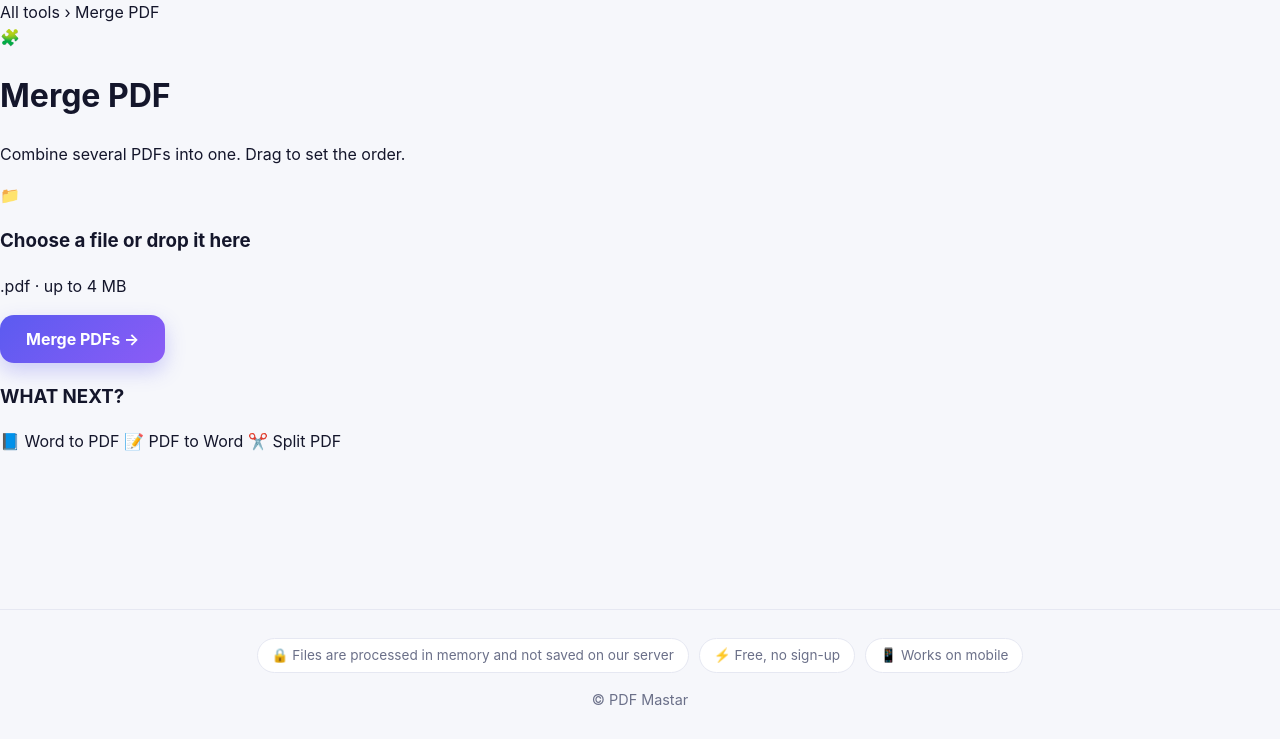
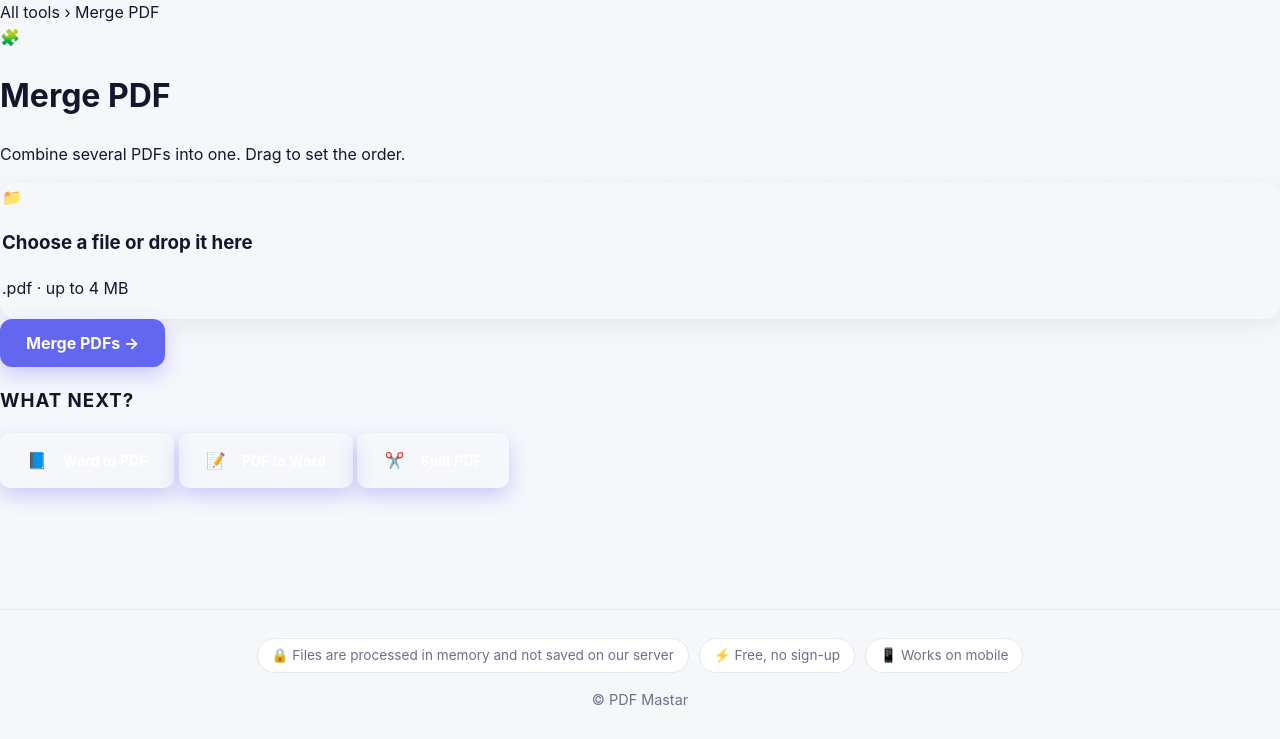
Before and after one commit to itx-ihtii-shaam/pdf-mastar, a Flask app: page /merge in a window 1280 px wide. Shown: the part 61-800 px from the top of the page. Run offline with Flask 3, Linux system fonts and the light colour scheme; some libraries are stand-ins or nearby versions.

Commit message:
Update tool.html

```diff
--- a/templates/tool.html
+++ b/templates/tool.html
@@ -3,72 +3,77 @@
 {% block title %}{{ tool.title }} - {{ SITE_NAME }}{% endblock %}
 
 {% block content %}
-<div class="tool-page">
-    <div class="breadcrumb">
+<div class="tool-page container">
+    <div class="breadcrumb mb-4">
         <a href="/">All tools</a> &rsaquo; <span>{{ tool.title }}</span>
     </div>
 
-    <div class="tool-header">
-        <div class="tool-icon-large">{{ tool.icon }}</div>
-        <h1>{{ tool.title }}</h1>
-        <p class="subtitle">{{ tool.desc }}</p>
+    <div class="tool-header text-center mb-4">
+        <div class="tool-icon-large display-4 mb-2">{{ tool.icon }}</div>
+        <h1 class="tool-title">{{ tool.title }}</h1>
+        <p class="subtitle text-muted">{{ tool.desc }}</p>
     </div>
 
+    <div class="row justify-content-center">
+        <div class="col-md-8 col-lg-6">
             <form id="tool-form" action="/{{ tool.slug }}" method="POST" enctype="multipart/form-data">
-        <div class="upload-box" id="drop-zone">
+                <div class="upload-box card text-center p-4 border-dashed" id="drop-zone" style="cursor: pointer; background: rgba(255, 255, 255, 0.03); border: 2px dashed rgba(255, 255, 255, 0.15); border-radius: 16px;">
                     <input type="file" id="file-input" name="files" accept="{{ tool.accept }}" {% if tool.multiple %}multiple{% endif %} style="display: none;">
                     <div class="upload-content" id="upload-prompt">
-                <div class="folder-icon">📁</div>
-                <h3 id="upload-label">Choose a file or drop it here</h3>
-                <p class="file-limits">{{ tool.accept }} &middot; up to {{ max_mb }} MB</p>
+                        <div class="folder-icon display-4 mb-2">📁</div>
+                        <h3 id="upload-label" class="h5 font-weight-bold">Choose a file or drop it here</h3>
+                        <p class="file-limits text-muted small mb-0">{{ tool.accept }} &middot; up to {{ max_mb }} MB</p>
                     </div>
                 </div>
 
+                <!-- Selected File Preview Container -->
                 <div id="file-preview-list" style="display: none; margin-top: 16px;"></div>
 
                 {% if tool.fields %}
-        <div class="tool-options card">
+                <div class="tool-options card p-3 mt-3" style="background: rgba(255, 255, 255, 0.03); border: 1px solid rgba(255, 255, 255, 0.1); border-radius: 12px;">
                     {% for field in tool.fields %}
-            <div class="form-group">
-                <label for="field-{{ field.name }}">{{ field.label }}</label>
+                    <div class="form-group mb-3">
+                        <label for="field-{{ field.name }}" class="small text-light">{{ field.label }}</label>
                         {% if field.type == 'select' %}
-                <select name="{{ field.name }}" id="field-{{ field.name }}" class="form-control">
+                        <select name="{{ field.name }}" id="field-{{ field.name }}" class="form-control bg-dark text-light border-secondary">
                             {% for opt_val, opt_lbl in field.options %}
                             <option value="{{ opt_val }}">{{ opt_lbl }}</option>
                             {% endfor %}
                         </select>
                         {% elif field.type == 'number' %}
-                <input type="number" name="{{ field.name }}" id="field-{{ field.name }}" class="form-control" placeholder="{{ field.placeholder or '' }}" {% if field.required %}required{% endif %}>
+                        <input type="number" name="{{ field.name }}" id="field-{{ field.name }}" class="form-control bg-dark text-light border-secondary" placeholder="{{ field.placeholder or '' }}" {% if field.required %}required{% endif %}>
                         {% else %}
-                <input type="{{ field.type }}" name="{{ field.name }}" id="field-{{ field.name }}" class="form-control" placeholder="{{ field.placeholder or '' }}" {% if field.required %}required{% endif %}>
+                        <input type="{{ field.type }}" name="{{ field.name }}" id="field-{{ field.name }}" class="form-control bg-dark text-light border-secondary" placeholder="{{ field.placeholder or '' }}" {% if field.required %}required{% endif %}>
                         {% endif %}
                         {% if field.hint %}
-                <small class="form-text">{{ field.hint }}</small>
+                        <small class="form-text text-muted">{{ field.hint }}</small>
                         {% endif %}
                     </div>
                     {% endfor %}
                 </div>
                 {% endif %}
 
-        <div class="action-bar">
-            <button type="submit" class="btn btn-primary" id="submit-btn">
+                <div class="text-center mt-4 mb-3">
+                    <button type="submit" class="btn btn-primary btn-lg px-5 py-2 font-weight-bold" id="submit-btn" style="border-radius: 12px; background: #6366f1; border: none;">
                         {{ tool.button }} &rarr;
                     </button>
                 </div>
             </form>
 
             {% if tool.note %}
-    <p class="tool-note"><small>{{ tool.note }}</small></p>
+            <p class="tool-note text-center text-muted small mb-4">{{ tool.note }}</p>
             {% endif %}
+        </div>
+    </div>
 
     {% if related %}
-    <div class="what-next-section">
-        <h3>WHAT NEXT?</h3>
-        <div class="related-grid">
+    <div class="what-next-section mt-5 pt-3 text-center">
+        <h3 class="h6 text-muted mb-3 font-weight-bold" style="letter-spacing: 1px;">WHAT NEXT?</h3>
+        <div class="d-flex justify-content-center flex-wrap gap-3" style="gap: 15px;">
             {% for r in related %}
-            <a href="/{{ r.slug }}" class="related-card">
-                <span class="related-icon">{{ r.icon }}</span>
-                <span class="related-title">{{ r.title }}</span>
+            <a href="/{{ r.slug }}" class="related-card btn btn-outline-light d-inline-flex align-items-center px-3 py-2" style="background: rgba(255, 255, 255, 0.05); border: 1px solid rgba(255, 255, 255, 0.1); border-radius: 10px; color: #fff; text-decoration: none;">
+                <span class="related-icon mr-2" style="margin-right: 8px;">{{ r.icon }}</span>
+                <span class="related-title font-weight-bold" style="font-size: 14px;">{{ r.title }}</span>
             </a>
             {% endfor %}
         </div>
@@ -86,16 +91,16 @@ dropZone.addEventListener('click', () => fileInput.click());
 
 dropZone.addEventListener('dragover', (e) => {
     e.preventDefault();
-    dropZone.classList.add('dragover');
+    dropZone.style.borderColor = '#6366f1';
 });
 
 dropZone.addEventListener('dragleave', () => {
-    dropZone.classList.remove('dragover');
+    dropZone.style.borderColor = 'rgba(255, 255, 255, 0.15)';
 });
 
 dropZone.addEventListener('drop', (e) => {
     e.preventDefault();
-    dropZone.classList.remove('dragover');
+    dropZone.style.borderColor = 'rgba(255, 255, 255, 0.15)';
     if (e.dataTransfer.files.length) {
         fileInput.files = e.dataTransfer.files;
         updatePreview();
@@ -130,17 +135,17 @@ function updatePreview() {
     Array.from(files).forEach((file, index) => {
         const ext = file.name.split('.').pop().toUpperCase();
         const card = document.createElement('div');
-        card.style.cssText = 'display: flex; align-items: center; justify-content: space-between; background: rgba(255, 255, 255, 0.04); border: 1px solid rgba(255, 255, 255, 0.08); border-radius: 12px; padding: 14px 18px; width: 100%; max-width: 580px; margin: 0 auto; box-sizing: border-box;';
+        card.style.cssText = 'display: flex; align-items: center; justify-content: space-between; background: rgba(255, 255, 255, 0.05); border: 1px solid rgba(255, 255, 255, 0.12); border-radius: 12px; padding: 12px 16px; width: 100%; box-sizing: border-box;';
 
         card.innerHTML = `
             <div style="display: flex; align-items: center; gap: 12px; overflow: hidden;">
-                <span style="background: rgba(91, 91, 240, 0.3); color: #818cf8; font-size: 11px; font-weight: 700; padding: 4px 8px; border-radius: 6px; letter-spacing: 0.5px;">${ext}</span>
+                <span style="background: rgba(99, 102, 241, 0.3); color: #818cf8; font-size: 11px; font-weight: 700; padding: 4px 8px; border-radius: 6px;">${ext}</span>
                 <div style="display: flex; flex-direction: column; overflow: hidden; text-align: left;">
                     <span style="color: #ffffff; font-weight: 600; font-size: 14px; text-overflow: ellipsis; overflow: hidden; white-space: nowrap;">${file.name}</span>
                     <small style="color: #94a3b8; font-size: 12px;">${formatSize(file.size)}</small>
                 </div>
             </div>
-            <button type="button" onclick="removeFile(${index})" style="background: rgba(255,255,255,0.06); border: none; color: #94a3b8; width: 28px; height: 28px; border-radius: 50%; display: flex; align-items: center; justify-content: center; cursor: pointer; font-size: 16px;">&times;</button>
+            <button type="button" onclick="removeFile(${index})" style="background: rgba(255,255,255,0.08); border: none; color: #94a3b8; width: 28px; height: 28px; border-radius: 50%; display: flex; align-items: center; justify-content: center; cursor: pointer; font-size: 16px;">&times;</button>
         `;
         previewList.appendChild(card);
     });
```
Lines whose indentation alone changed are shown as unchanged.
